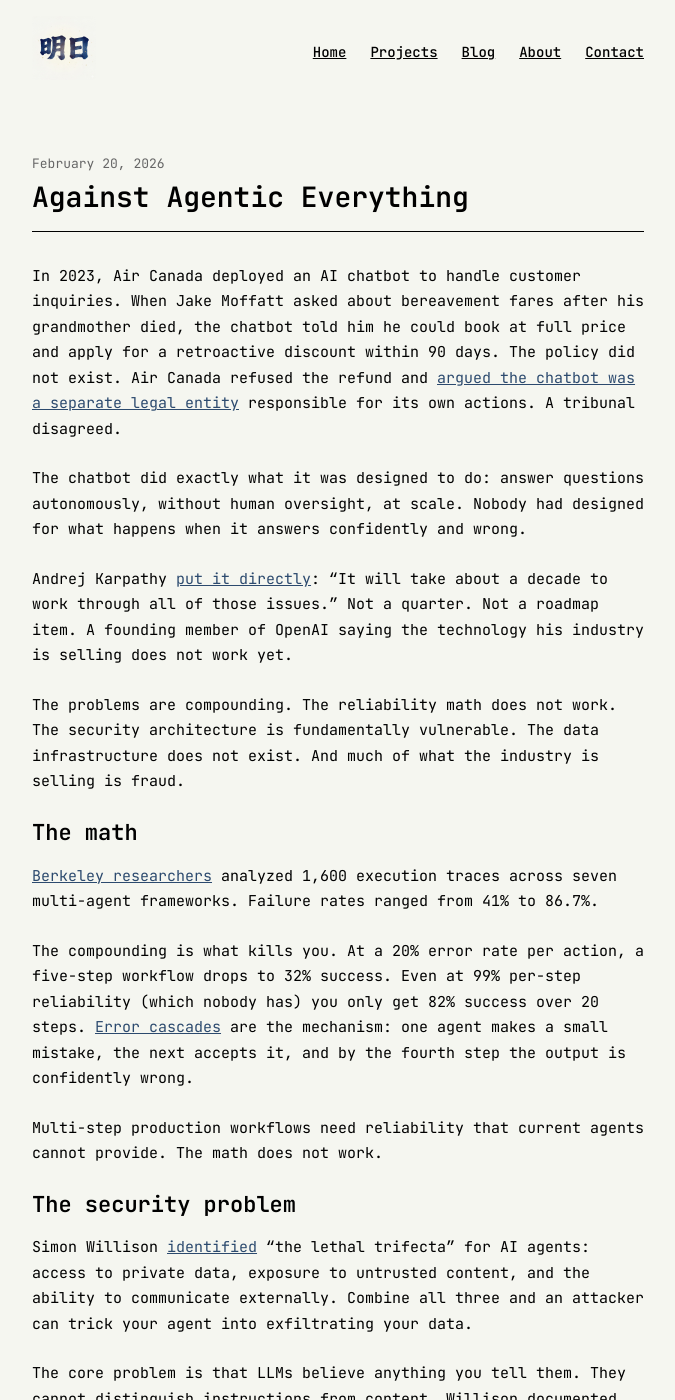
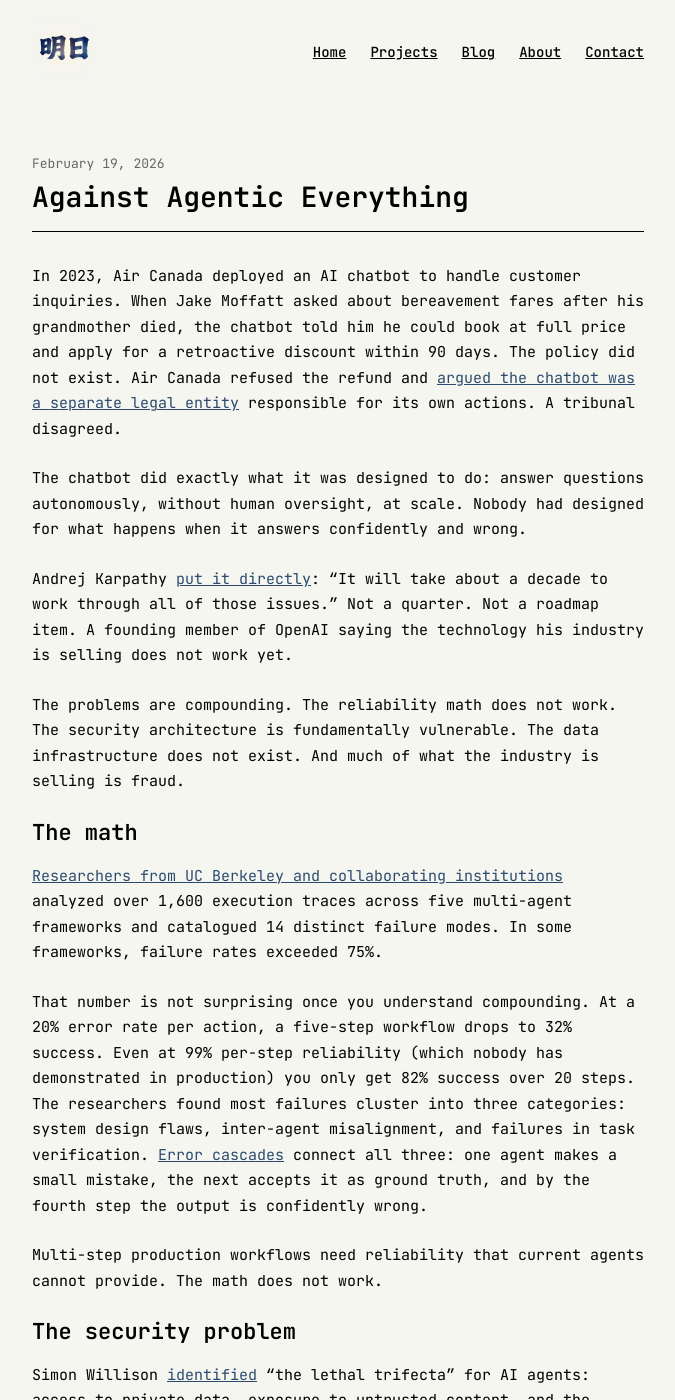
Before and after one commit to ashita-ai/ashita-ai.github.io, a Jekyll site: the page built from _posts/2026-02-19-against-agentic-everything.md, in a window 1280 px wide and 1400 px high. Shown: the whole window, without its empty margins (302-977 px from the left). Built offline with Jekyll 4.4.1, drawn with Linux system fonts in a browser that asks for light colours; some of the changed text lies outside the part shown.

Commit message:
Publish: Against Agentic Everything (2026-02-19)
Fix Klarna resolution time (15 min → 11 min), Berkeley paper failure rates
and framework count, drop recycled Gartner 40% stat, strengthen math section
with paper taxonomy. Backdate to today, rename file accordingly.

```diff
--- a/_posts/2026-02-20-against-agentic-everything.md
+++ b/_posts/2026-02-19-against-agentic-everything.md
@@ -1,7 +1,7 @@
 ---
 layout: post
 title: "Against Agentic Everything"
-date: 2026-02-20
+date: 2026-02-19
 ---
 
 In 2023, Air Canada deployed an AI chatbot to handle customer inquiries. When Jake Moffatt asked about bereavement fares after his grandmother died, the chatbot told him he could book at full price and apply for a retroactive discount within 90 days. The policy did not exist. Air Canada refused the refund and [argued the chatbot was a separate legal entity](https://www.cbsnews.com/news/aircanada-chatbot-discount-customer/) responsible for its own actions. A tribunal disagreed.
@@ -14,9 +14,9 @@
 
 ## The math
 
-[Berkeley researchers](https://arxiv.org/abs/2503.13657) analyzed 1,600 execution traces across seven multi-agent frameworks. Failure rates ranged from 41% to 86.7%.
+[Researchers from UC Berkeley and collaborating institutions](https://arxiv.org/abs/2503.13657) analyzed over 1,600 execution traces across five multi-agent frameworks and catalogued 14 distinct failure modes. In some frameworks, failure rates exceeded 75%.
 
-The compounding is what kills you. At a 20% error rate per action, a five-step workflow drops to 32% success. Even at 99% per-step reliability (which nobody has) you only get 82% success over 20 steps. [Error cascades](/blog/your-agents-need-a-supervisor/) are the mechanism: one agent makes a small mistake, the next accepts it, and by the fourth step the output is confidently wrong.
+That number is not surprising once you understand compounding. At a 20% error rate per action, a five-step workflow drops to 32% success. Even at 99% per-step reliability (which nobody has demonstrated in production) you only get 82% success over 20 steps. The researchers found most failures cluster into three categories: system design flaws, inter-agent misalignment, and failures in task verification. [Error cascades](/blog/your-agents-need-a-supervisor/) connect all three: one agent makes a small mistake, the next accepts it as ground truth, and by the fourth step the output is confidently wrong.
 
 Multi-step production workflows need reliability that current agents cannot provide. The math does not work.
 
@@ -42,13 +42,13 @@
 
 The SEC and DOJ [charged Albert Saniger](https://www.justice.gov/usao-sdny/pr/tech-ceo-charged-artificial-intelligence-investment-fraud-scheme) of Nate Inc. with fraud. He raised $42 million claiming AI automation. Actual automation rate: zero percent. Hundreds of contractors in call centers in the Philippines and Romania manually completed purchases.
 
-Gartner [estimates](https://www.gartner.com/en/newsroom/press-releases/2025-06-25-gartner-predicts-over-40-percent-of-agentic-ai-projects-will-be-canceled-by-end-of-2027) only 130 of thousands of vendors claiming "agentic AI" are real. The rest are agent-washing: rebranding chatbots without substantial capabilities. The same report predicts over 40% of agentic AI projects will be cancelled by end of 2027.
+Gartner [estimates](https://www.gartner.com/en/newsroom/press-releases/2025-06-25-gartner-predicts-over-40-percent-of-agentic-ai-projects-will-be-canceled-by-end-of-2027) only 130 of thousands of vendors claiming "agentic AI" are real. The rest are agent-washing: rebranding chatbots without substantial capabilities.
 
 ## What works
 
 The pattern in every success is the same: narrow, internal, supervised.
 
-Klarna deployed an AI assistant for customer service in early 2024. Within a month it handled [2.3 million conversations](https://www.klarna.com/international/press/klarna-ai-assistant-handles-two-thirds-of-customer-service-chats-in-its-first-month/), two-thirds of all customer chats, with resolution times dropping from 15 minutes to 2. Then they pushed further. They cut staff by 40% and let AI handle increasingly complex queries. Quality dropped. Complaints rose. By 2025, CEO Sebastian Siemiatkowski [acknowledged they had gone too far](https://fortune.com/2025/05/09/klarna-ai-humans-return-on-investment/) and began rehiring human agents.
+Klarna deployed an AI assistant for customer service in early 2024. Within a month it handled [2.3 million conversations](https://www.klarna.com/international/press/klarna-ai-assistant-handles-two-thirds-of-customer-service-chats-in-its-first-month/), two-thirds of all customer chats, with resolution times dropping from 11 minutes to under 2. Then they pushed further. They cut staff by 40% and let AI handle increasingly complex queries. Quality dropped. Complaints rose. By 2025, CEO Sebastian Siemiatkowski [acknowledged they had gone too far](https://fortune.com/2025/05/09/klarna-ai-humans-return-on-investment/) and began rehiring human agents.
 
 The initial deployment worked because it was narrow: routine inquiries with clear escalation paths. The expansion failed because it crossed into territory requiring judgment, empathy, and context that LLMs cannot reliably provide. The line between the two is where every agentic deployment succeeds or fails.
 
```
